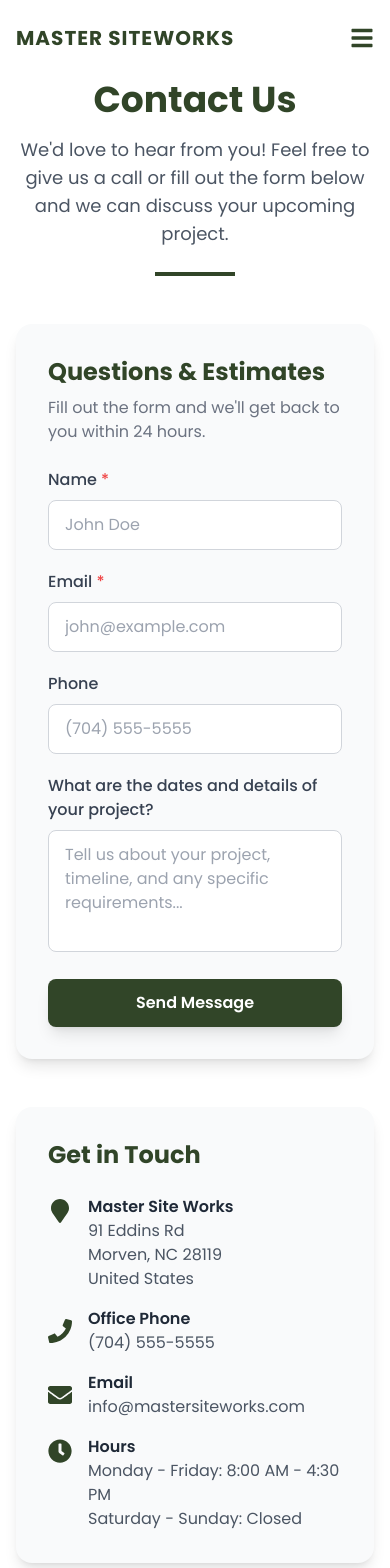
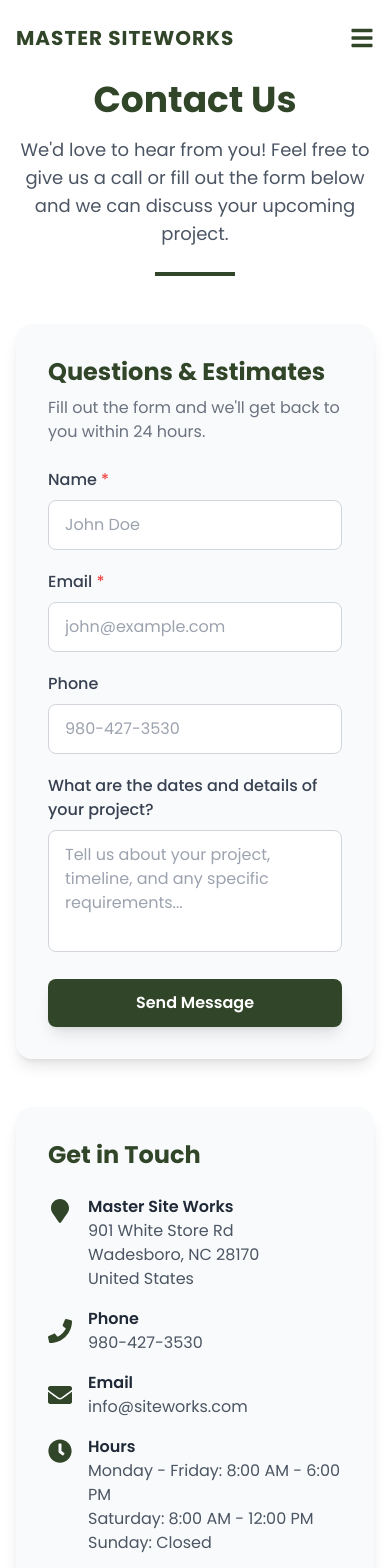
Before and after one commit to cesartomedes/mastersiteworks, a React (Vite) app: page /contact in a window 390 px wide. Shown: the top 1568 px of the page. Built offline with nearby package versions, Linux system fonts and the light colour scheme.

Commit message:
Update contact info: new address, phone, hours, and map location

```diff
--- a/src/sections/ContactSection.jsx
+++ b/src/sections/ContactSection.jsx
@@ -31,8 +31,13 @@
     }, 1000);
   };
 
-  // Coordenadas de la dirección (91 Eddins Rd, Morven, NC 28119)
+  // Nueva dirección
+  const address = "901 White Store Rd, Wadesboro, NC 28170";
+  const phoneNumber = "980-427-3530";
+  const email = "info@siteworks.com";
 
+  // Mapa de Google Maps con la nueva dirección
+  const mapSrc = "https://www.google.com/maps/embed?pb=!1m18!1m12!1m3!1d3264.1234567890123!2d-80.076543!3d34.968765!2m3!1f0!2f0!3f0!3m2!1i1024!2i768!4f13.1!3m3!1m2!1s0x8856a1234567890b%3A0x1234567890abcdef!2s901%20White%20Store%20Rd%2C%20Wadesboro%2C%20NC%2028170!5e0!3m2!1sen!2sus!4v1700000000000!5m2!1sen!2sus";
 
   return (
     <section id="contact" className="py-20 bg-white">
@@ -99,7 +104,7 @@
                   value={formData.phone}
                   onChange={handleChange}
                   className="w-full px-4 py-3 border border-gray-300 rounded-lg focus:outline-none focus:border-[#314528] focus:ring-2 focus:ring-[#314528]/20 transition-all"
-                  placeholder="(704) 555-5555"
+                  placeholder={phoneNumber}
                 />
               </div>
 
@@ -143,59 +148,64 @@
           {/* COLUMNA DERECHA - Información y Mapa */}
           <div className="space-y-8">
 
-            {/* Información de contacto */}
+            {/* Información de contacto - ACTUALIZADA */}
             <div className="bg-gray-50 rounded-2xl p-8 shadow-lg">
               <h3 className="text-2xl font-bold text-[#314528] mb-6">Get in Touch</h3>
 
               <div className="space-y-4">
+                {/* Dirección */}
                 <div className="flex items-start gap-4">
                   <FaMapMarker className="text-2xl text-[#314528] mt-1 flex-shrink-0" />
                   <div>
                     <p className="font-semibold text-gray-800">Master Site Works</p>
-                    <p className="text-gray-600">91 Eddins Rd</p>
-                    <p className="text-gray-600">Morven, NC 28119</p>
+                    <p className="text-gray-600">901 White Store Rd</p>
+                    <p className="text-gray-600">Wadesboro, NC 28170</p>
                     <p className="text-gray-600">United States</p>
                   </div>
                 </div>
 
+                {/* Teléfono */}
                 <div className="flex items-center gap-4">
                   <FaPhone className="text-2xl text-[#314528] flex-shrink-0" />
                   <div>
-                    <p className="font-semibold text-gray-800">Office Phone</p>
-                    <a href="tel:7045555555" className="text-gray-600 hover:text-[#314528] transition">
-                      (704) 555-5555
+                    <p className="font-semibold text-gray-800">Phone</p>
+                    <a href={`tel:${phoneNumber.replace(/-/g, '')}`} className="text-gray-600 hover:text-[#314528] transition">
+                      {phoneNumber}
                     </a>
                   </div>
                 </div>
 
+                {/* Email */}
                 <div className="flex items-center gap-4">
                   <FaEnvelope className="text-2xl text-[#314528] flex-shrink-0" />
                   <div>
                     <p className="font-semibold text-gray-800">Email</p>
-                    <a href="mailto:info@mastersiteworks.com" className="text-gray-600 hover:text-[#314528] transition">
-                      info@mastersiteworks.com
+                    <a href={`mailto:${email}`} className="text-gray-600 hover:text-[#314528] transition">
+                      {email}
                     </a>
                   </div>
                 </div>
 
+                {/* Horarios - ACTUALIZADOS */}
                 <div className="flex items-start gap-4">
                   <FaClock className="text-2xl text-[#314528] mt-1 flex-shrink-0" />
                   <div>
                     <p className="font-semibold text-gray-800">Hours</p>
-                    <p className="text-gray-600">Monday - Friday: 8:00 AM - 4:30 PM</p>
-                    <p className="text-gray-600">Saturday - Sunday: Closed</p>
+                    <p className="text-gray-600">Monday - Friday: 8:00 AM - 6:00 PM</p>
+                    <p className="text-gray-600">Saturday: 8:00 AM - 12:00 PM</p>
+                    <p className="text-gray-600">Sunday: Closed</p>
                   </div>
                 </div>
               </div>
             </div>
 
-            {/* Google Maps */}
+            {/* Google Maps - ACTUALIZADO */}
             <div className="bg-gray-50 rounded-2xl p-4 shadow-lg">
               <h3 className="text-xl font-bold text-[#314528] mb-4">Find Us</h3>
               <div className="rounded-xl overflow-hidden shadow-md">
                 <iframe
                   title="Master Site Works Location"
-                  src="https://www.google.com/maps/embed?pb=!1m18!1m12!1m3!1d3266.1234567890123!2d-80.123456!3d34.876543!2m3!1f0!2f0!3f0!3m2!1i1024!2i768!4f13.1!3m3!1m2!1s0x88569f1234567890%3A0x1234567890abcdef!2s91%20Eddins%20Rd%2C%20Morven%2C%20NC%2028119!5e0!3m2!1sen!2sus!4v1700000000000!5m2!1sen!2sus"
+                  src={mapSrc}
                   width="100%"
                   height="250"
                   style={{ border: 0 }}
@@ -205,7 +215,7 @@
                 ></iframe>
               </div>
               <p className="text-sm text-gray-500 mt-3 text-center">
-                91 Eddins Rd, Morven, NC 28119
+                901 White Store Rd, Wadesboro, NC 28170
               </p>
             </div>
           </div>
```
